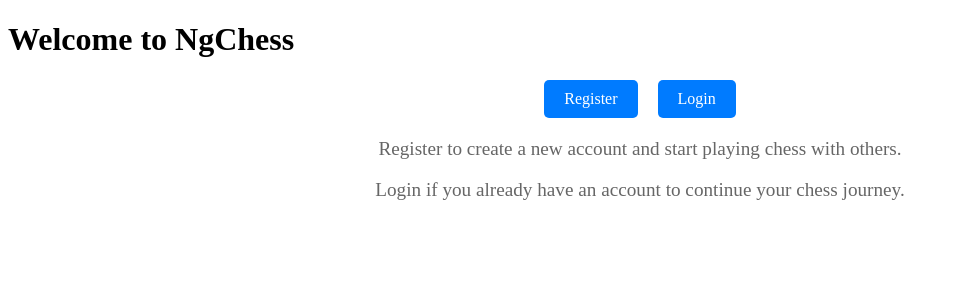
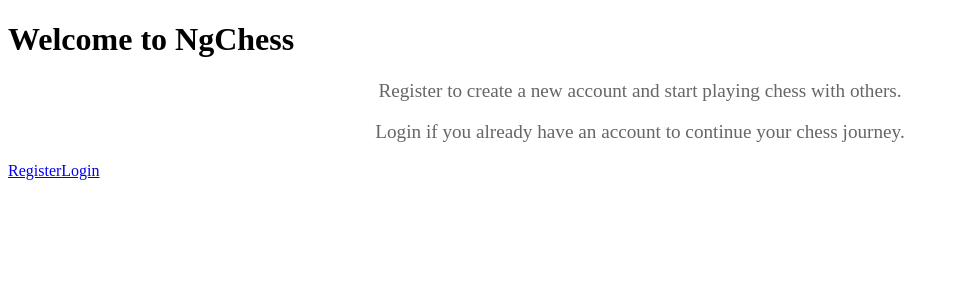
Before and after one commit to shaiscytale/ngchess, an Angular app in the folder ngchess-app/: page / in a window 1280 px wide. Shown: the top 300 px of the page, without its empty margins (0-959 px from the left). Built offline with nearby package versions, Linux system fonts and the light colour scheme.

Commit message:
wip navbar & login stuff

```diff
--- a/ngchess-app/src/app/app.component.html
+++ b/ngchess-app/src/app/app.component.html
@@ -3,12 +3,13 @@
 <!-- <game *ngIf="gameStarted"></game> -->
 
 <h1 classe="title">Welcome to NgChess</h1>
-<nav>
+<!-- <nav>
   <a *ngIf="!isRegisterPage()" class="button nav-link" routerLink="/register">Register</a>
   <a *ngIf="!isLoginPage()" class="button nav-link" routerLink="/login">Login</a>
-</nav>
-<div class="info-text">
+</nav> -->
+<div *ngIf="!isLoggedIn()" class="info-text">
   <p>Register to create a new account and start playing chess with others.</p>
   <p>Login if you already have an account to continue your chess journey.</p>
 </div>
+<app-navbar></app-navbar>
 <router-outlet></router-outlet>
--- a/ngchess-app/src/app/app.component.ts
+++ b/ngchess-app/src/app/app.component.ts
@@ -2,26 +2,25 @@ import { Component } from '@angular/core';
 import { Router, RouterLink, RouterOutlet } from '@angular/router';
 import { CommonModule } from '@angular/common';
 import { GameComponent } from './game/game.component';
+import { NavbarComponent } from './navbar/navbar.component';
+import { AuthService } from '../services/auth/auth.service';
 
 @Component({
   selector: 'app-root',
   standalone: true,
-  imports: [RouterOutlet, RouterLink, CommonModule, GameComponent],
+  imports: [RouterOutlet, RouterLink, CommonModule, GameComponent, NavbarComponent],
   templateUrl: './app.component.html',
   styleUrl: './app.component.scss'
 })
 export class AppComponent {
   title = 'ngchess-app';
 
-  isRegisterPage(): boolean {
-    return this.router.url === '/register';
+  isLoggedIn(): boolean {
+    return this.authService.isLoggedIn();
   }
 
-  isLoginPage(): boolean {
-    return this.router.url === '/login';
-  }
 
-  constructor(private router: Router) {
+  constructor(private router: Router, private authService: AuthService) {
 
   }
 }
--- /dev/null
+++ b/ngchess-app/src/app/navbar/navbar.component.html
@@ -0,0 +1,12 @@
+<nav>
+  <div *ngIf="!player">
+    <a *ngIf="!isRegisterPage()" class="button nav-link" routerLink="/register">Register</a>
+    <a *ngIf="!isLoginPage()" class="button nav-link" routerLink="/login">Login</a>
+  </div>
+  <div *ngIf="player">
+    <!-- <li *ngIf="!player"><a routerLink="/login">Login</a></li>
+    <li *ngIf="!player"><a routerLink="/register">Register</a></li> -->
+      <app-user-info [player]="player"></app-user-info>
+      <button (click)="logout()">Logout</button>
+  </div>
+</nav>
--- /dev/null
+++ b/ngchess-app/src/app/navbar/navbar.component.ts
@@ -0,0 +1,37 @@
+import { Component, OnInit } from '@angular/core';
+import { AuthService } from '../../services/auth/auth.service';
+import { Player } from '../../models/players/player';
+import { UserInfoComponent } from '../user-info/user-info.component';
+import { CommonModule } from '@angular/common';
+import { Router, RouterLink } from '@angular/router';
+
+@Component({
+  selector: 'app-navbar',
+  standalone: true,
+  imports: [RouterLink, UserInfoComponent, CommonModule],
+  templateUrl: './navbar.component.html',
+  styleUrl: './navbar.component.scss'
+})
+export class NavbarComponent implements OnInit {
+  player: Player | null = null;
+
+  constructor(private router: Router, private authService: AuthService) { }
+
+  ngOnInit(): void {
+    this.player = this.authService.getPlayer();
+    console.log('NavbarComponent.ngOnInit', this.player);
+  }
+
+  isRegisterPage(): boolean {
+    return this.router.url === '/register';
+  }
+
+  isLoginPage(): boolean {
+    return this.router.url === '/login';
+  }
+
+  logout(): void {
+    this.authService.logout();
+    this.player = null;
+  }
+}
--- /dev/null
+++ b/ngchess-app/src/app/user-info/user-info.component.html
@@ -0,0 +1,4 @@
+<div *ngIf="player">
+  <span>{{ player!.pseudo }}</span>
+  <span>{{ player!.rating }}</span>
+</div>
```
Also changed, not shown: ngchess-app/src/app/user-info/user-info.component.ts (added, +14 -0 lines), ngchess-app/src/app/navbar/navbar.component.scss (added), ngchess-app/src/app/user-info/user-info.component.scss (added), 2 other files (tests, documents, lock files or other folders).
